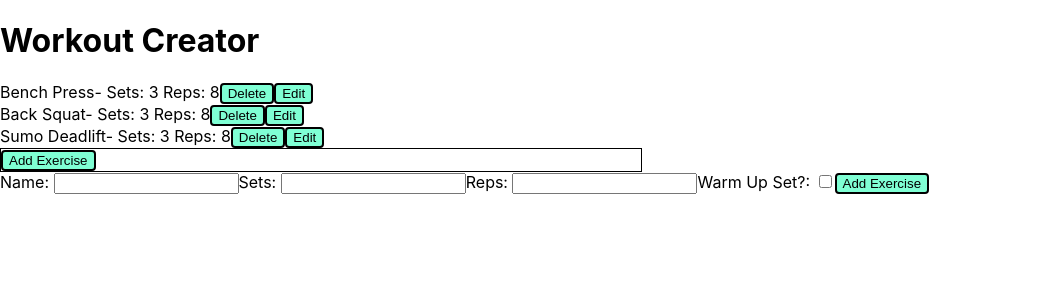
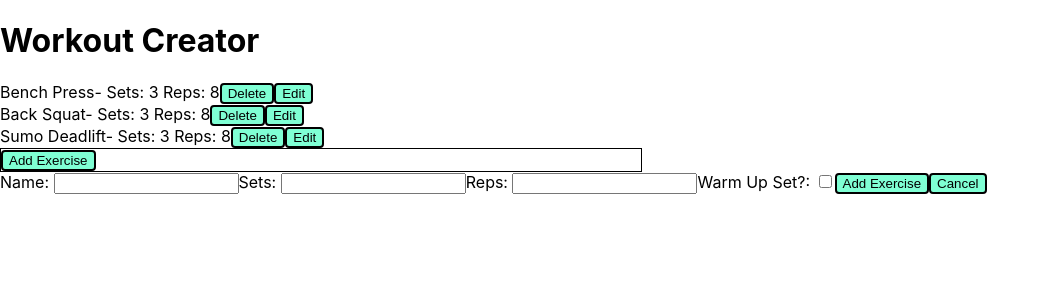
Before and after one commit to Jackdashton/WorkoutCreator, a React (Create React App) app: page / in a window 1280 px wide. Both pictures are taken after a click on the button "Add Exercise". Shown: the top 300 px of the page, without its empty margins (0-1050 px from the left). Built offline with nearby package versions, Linux system fonts and the light colour scheme.

Commit message:
Added cancel button and fixed issue with dependencies

```diff
--- a/src/AddExerciseForm.jsx
+++ b/src/AddExerciseForm.jsx
@@ -1,6 +1,6 @@
 import { useState } from "react";
 
-function AddExerciseForm( {onSubmit}) {
+function AddExerciseForm( {onSubmit, onCancel}) {
 
     const [name, setName] = useState("");
     const [sets, setSets] = useState("");
@@ -22,6 +22,11 @@ function AddExerciseForm( {onSubmit}) {
 
     }
 
+    const handleCancel = () => {
+        onCancel();
+    }
+
+
     return (
         <>
             <form onSubmit={handleSubmit}>
@@ -38,6 +43,7 @@ function AddExerciseForm( {onSubmit}) {
                     Warm Up Set?: <input type="checkbox" checked={isWarmUp} onChange={(e) => setisWarmUp(e.target.checked)}></input>
                 </label>
                 <button type="submit">Add Exercise</button>
+                <button type="button" onClick={handleCancel}>Cancel</button>
             </form>
         </>
     );
--- a/src/App.js
+++ b/src/App.js
@@ -52,6 +52,10 @@ function App() {
     setShowAddExerciseForm(false);
   }
 
+  function handleCancel() {
+    setShowAddExerciseForm(false);
+  }
+
   return (
     <div>
       <div>
@@ -70,7 +74,7 @@ function App() {
             onClick={handleCreateClick}
             />
         </div>
-        {showAddExerciseForm ? <AddExerciseForm onSubmit={handleAddExercise} /> : null}
+        {showAddExerciseForm ? <AddExerciseForm onSubmit={handleAddExercise} onCancel={handleCancel} /> : null}
       </div>
     </div>
   );
```
Also changed, not shown: package.json (+6 -6 lines), 1 other file (tests, documents, lock files or other folders).
